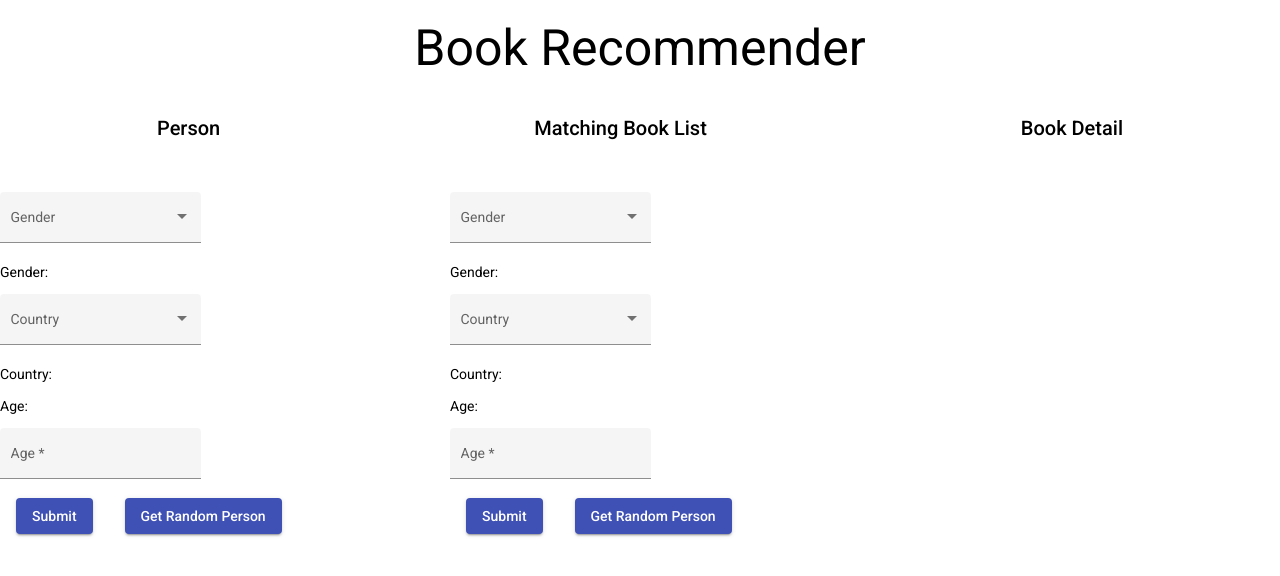
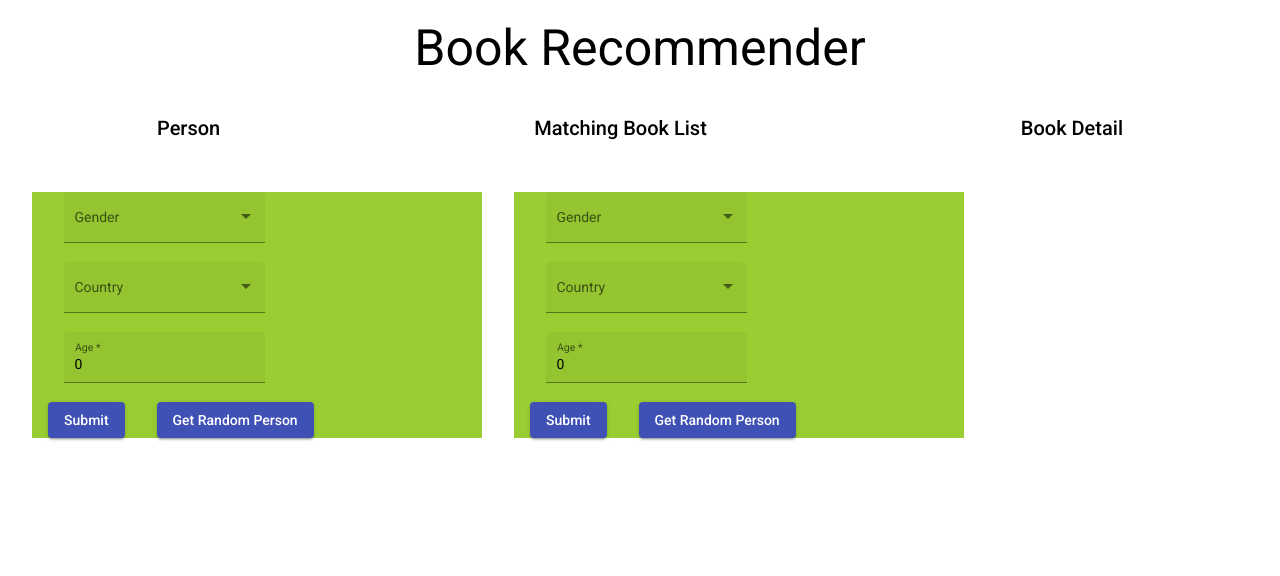
Before and after one commit to m2mt-l/book_recommender, an Angular app: page /person-input in a window 1280 px wide. Shown: the top 576 px of the page. Built offline with nearby package versions, Linux system fonts and the light colour scheme.

Commit message:
feat: add ngModel in mat-select

```diff
--- a/src/app/app.module.ts
+++ b/src/app/app.module.ts
@@ -13,6 +13,7 @@ import { MatButtonModule } from '@angular/material/button';
 import { MatSelectModule } from '@angular/material/select';
 import { MatFormFieldModule } from '@angular/material/form-field';
 import { MatInputModule } from '@angular/material/input';
+import { FormsModule } from '@angular/forms';
 
 @NgModule({
     declarations: [AppComponent, PersonInputComponent, BookListComponent, BookDetailComponent],
@@ -25,6 +26,7 @@ import { MatInputModule } from '@angular/material/input';
         MatSelectModule,
         MatFormFieldModule,
         MatInputModule,
+        FormsModule,
     ],
     providers: [],
     bootstrap: [AppComponent],
--- a/src/app/data/config.ts
+++ b/src/app/data/config.ts
@@ -5,5 +5,5 @@ interface Config {
 
 export const config: Config = {
     genders: ['male', 'female'],
-    countries: ['Australia', 'Brazil', 'France', 'Others'],
+    countries: ['Australia', 'Brazil', 'France', 'Other'],
 };
--- a/src/app/person-input/person-input.component.css
+++ b/src/app/person-input/person-input.component.css
@@ -1,5 +1,11 @@
 .personContents {
     width: 450px;
+    background-color: yellowgreen;
+    margin-left: 2rem;
+}
+
+.mat-form-field {
+    margin-left: 2rem;
 }
 
 .mat-raised-button {
--- a/src/app/person-input/person-input.component.html
+++ b/src/app/person-input/person-input.component.html
@@ -1,27 +1,24 @@
 <div class="personContents">
-    <img class="picture" src="{{ person?.imageURL }}" />
+    <img class="picture" src="{{ selectedImageURL }}" />
     <mat-form-field appearance="fill">
         <mat-label>Gender</mat-label>
-        <mat-select>
+        <mat-select [(ngModel)]="selectedGender">
             <mat-option *ngFor="let gender of genders" [value]="gender">
                 {{ gender }}
             </mat-option>
         </mat-select>
     </mat-form-field>
-    <p>Gender: {{ person?.gender }}</p>
     <mat-form-field appearance="fill">
         <mat-label>Country</mat-label>
-        <mat-select>
+        <mat-select [(ngModel)]="selectedCountry">
             <mat-option *ngFor="let country of countries" [value]="country">
                 {{ country }}
             </mat-option>
         </mat-select>
     </mat-form-field>
-    <p>Country: {{ person?.country }}</p>
-    <p>Age: {{ person?.age }}</p>
     <mat-form-field appearance="fill">
         <mat-label>Age</mat-label>
-        <input matInput type="number" min="1" max="100" #input required />
+        <input [(ngModel)]="selectedAge" matInput type="number" min="1" max="100" #input required />
     </mat-form-field>
 
     <div class="getPersonButton">
@@ -39,3 +36,11 @@
         </button>
     </div>
 </div>
+
+<!--
+gender: string; // {"male", "female"}
+country: string; // {"Australia", "Brazil", "France", "Other"}
+imageURL: string;
+age: number;
+ageRange: string; // {"child", "teen". "adult"}
+ -->
--- a/src/app/person-input/person-input.component.ts
+++ b/src/app/person-input/person-input.component.ts
@@ -14,6 +14,12 @@ export class PersonInputComponent implements OnInit {
     genders: string[] = config.genders;
     countries: string[] = config.countries;
 
+    selectedGender: string = '';
+    selectedCountry: string = '';
+    selectedImageURL: string = '';
+    selectedAge: number = 0;
+    selectedAgeRange: string = '';
+
     constructor(private personService: PersonService, private bookService: BookService) {
         personService.personSubject?.subscribe((personSubject) => (this.person = personSubject));
     }
@@ -25,6 +31,13 @@ export class PersonInputComponent implements OnInit {
 
     getRandomPerson(): void {
         this.personService.setRandomPerson();
+        console.log('selectedGender');
+        this.selectedGender = this.person?.gender === undefined ? '' : this.person.gender;
+        this.selectedCountry = this.person?.country === undefined ? '' : this.person.country;
+        this.selectedImageURL = this.person?.imageURL === undefined ? '' : this.person.imageURL;
+        this.selectedAge = this.person?.age === undefined ? 0 : this.person.age;
+        this.selectedAgeRange = this.person?.ageRange === undefined ? '' : this.person.ageRange;
+
     }
     ngOnInit(): void {}
 }
```
